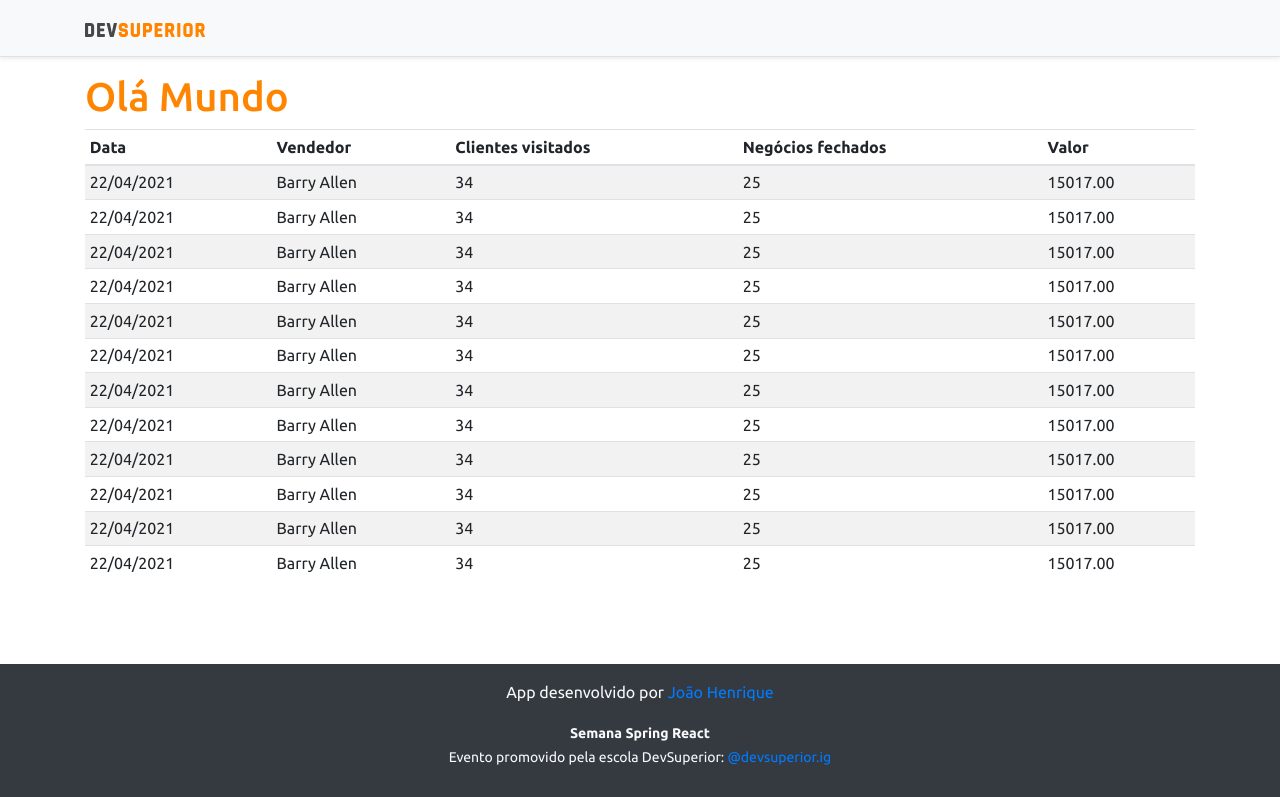
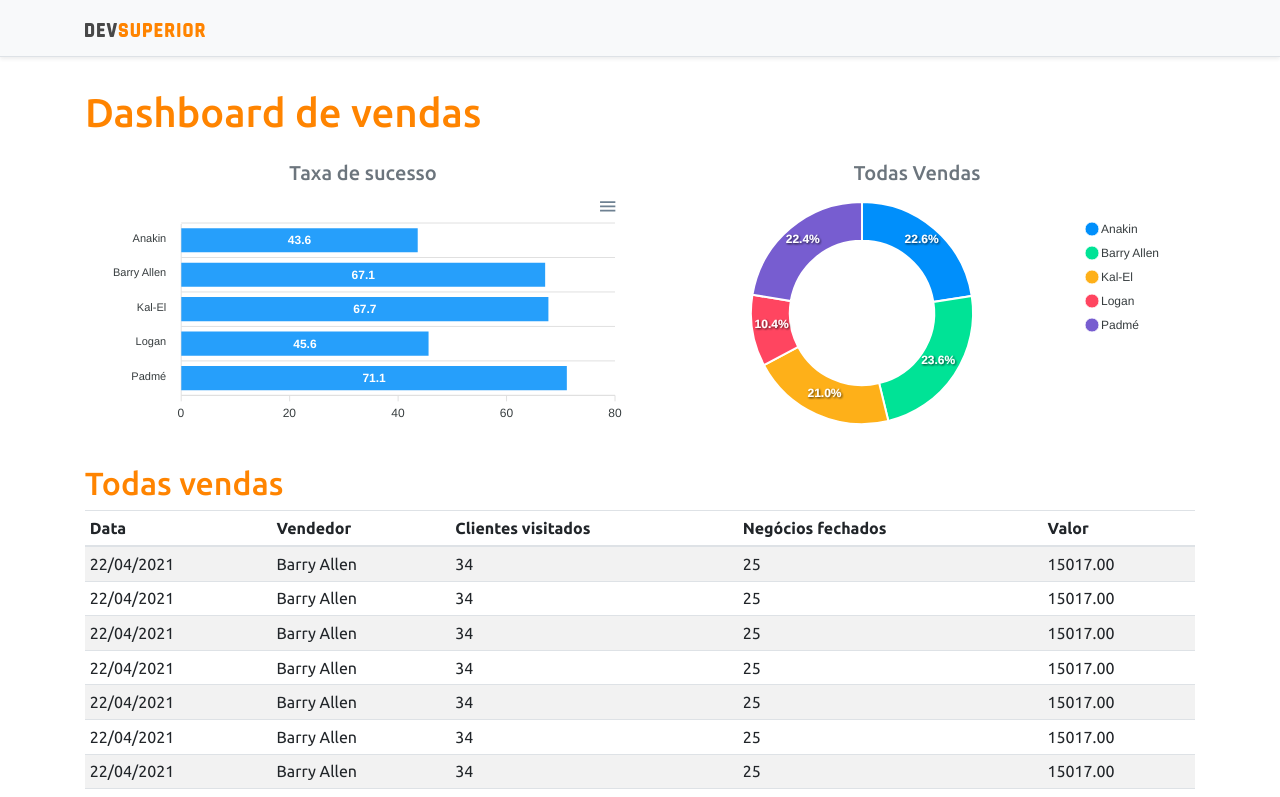
Before and after one commit to joaoh4547/projeto-sds3, a React (Create React App) app in the folder frontend/: page / in a window 1280 px wide. Shown: the top 797 px of the page. Built offline with nearby package versions, Linux system fonts and the light colour scheme.

Commit message:
Graficos estáticos

```diff
--- a/frontend/package.json
+++ b/frontend/package.json
@@ -12,10 +12,12 @@
     "@types/node": "^12.0.0",
     "@types/react": "^17.0.0",
     "@types/react-dom": "^17.0.0",
+    "apexcharts": "^3.26.1",
     "bootstrap": "^4.6.0",
     "jquery": "1.9.1",
     "popper.js": "1.16.1",
     "react": "^17.0.2",
+    "react-apexcharts": "^1.3.9",
     "react-dom": "^17.0.2",
     "react-scripts": "4.0.3",
     "typescript": "^4.1.2",
--- a/frontend/src/App.tsx
+++ b/frontend/src/App.tsx
@@ -1,4 +1,6 @@
+import BarChart from "components/BarChart";
 import DataTable from "components/DataTable";
+import DonutChart from "components/DonutChart";
 import Footer from "components/Footer";
 import Navbar from "components/Navbar";
 
@@ -7,8 +9,22 @@
     <>
       <Navbar />
       <div className="container">
-        <h1 className="text-primary">Olá Mundo </h1>
-        <DataTable />
+        <h1 className="text-primary py-3">Dashboard de vendas</h1>
+        <div className="row px-3">
+          <div className="col-sm-6 ">
+            <h5 className="text-center text-secondary">Taxa de sucesso</h5>
+            <BarChart />
+          </div>
+          <div className="col-sm-6 ">
+            <h5 className="text-center text-secondary">Todas Vendas</h5>
+            <DonutChart />
+          </div>
+        </div>
+        <div className="py-3">
+          <h2 className="text-primary">Todas vendas</h2>
+          <DataTable />
+
+        </div>
       </div>
       <Footer />
     </>
--- /dev/null
+++ b/frontend/src/components/BarChart/index.tsx
@@ -0,0 +1,35 @@
+import Chart from 'react-apexcharts'
+
+
+const BarChart = () => {
+
+  const options = {
+    plotOptions: {
+      bar: {
+        horizontal: true,
+      }
+    },
+  };
+
+  const mockData = {
+    labels: {
+      categories: ['Anakin', 'Barry Allen', 'Kal-El', 'Logan', 'Padmé']
+    },
+    series: [
+      {
+        name: "% Sucesso",
+        data: [43.6, 67.1, 67.7, 45.6, 71.1]
+      }
+    ]
+  };
+
+  return (
+    <>
+      <Chart
+        options={{ ...options, xaxis: mockData.labels }}
+        series={mockData.series} type="bar" height="240" />
+    </>
+  )
+}
+
+export default BarChart
--- /dev/null
+++ b/frontend/src/components/DonutChart/index.tsx
@@ -0,0 +1,26 @@
+import Chart from 'react-apexcharts'
+
+
+const DonutChart = () => {
+
+  const mockData = {
+    series: [477138, 499928, 444867, 220426, 473088],
+    labels: ['Anakin', 'Barry Allen', 'Kal-El', 'Logan', 'Padmé']
+  }
+
+  const options = {
+    legend: {
+      show: true
+    }
+  }
+
+  return (
+    <>
+      <Chart
+        options={{ ...options, labels: mockData.labels }}
+        series={mockData.series} type="donut" height="240" />
+    </>
+  )
+}
+
+export default DonutChart
```
Also changed, not shown: 1 other file (tests, documents, lock files or other folders).
